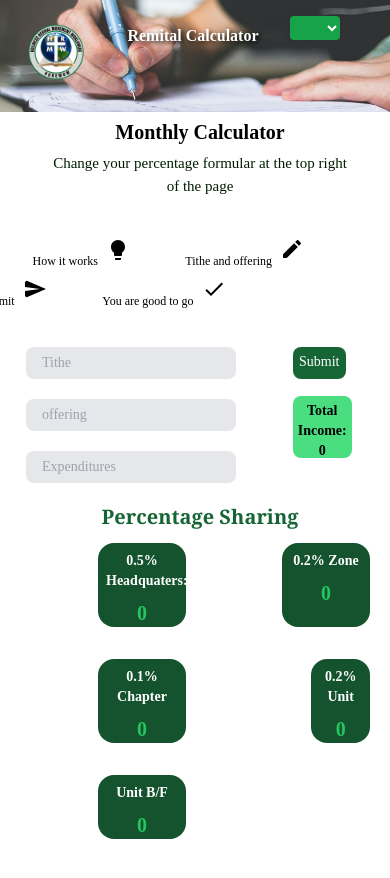
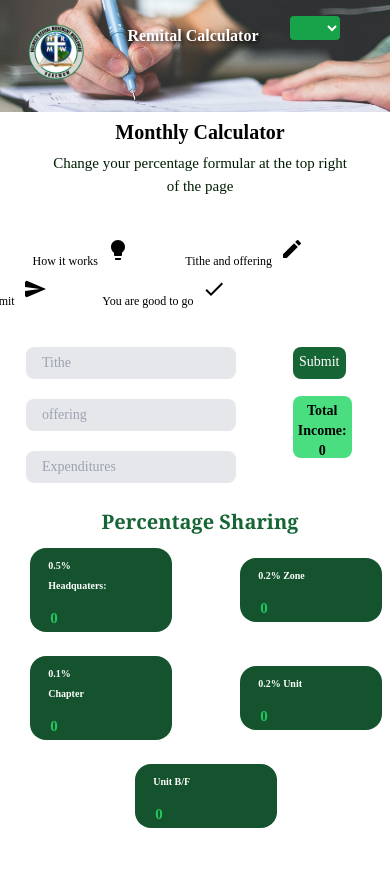
Before and after one commit to mrauthentik/Remital_calculator_app, a React (Create React App) app: page / in a window 390 px wide. Shown: the top 878 px of the page. Built offline with nearby package versions, Linux system fonts and the light colour scheme.

Commit message:
Fix the Percentage sharing reponsiveness

```diff
--- a/src/App.css
+++ b/src/App.css
@@ -145,6 +145,32 @@ select{
     select{
         font-size:10px;
     }
+    .sharingTopText{
+        margin-top: 5px;
+    }
+    .sharing{
+        margin-left: -15%;
+        gap: 0px;
+        margin-left: -7rem;
+        display: flex;
+       align-items: center;
+       align-self: center;
+       justify-content: space-evenly;
+    }
+    .sharing div{
+        margin-right: -4rem;
+        font-size: 15px;
+        text-align: left;
+        padding-left: 10px;
+        width: 30%;
+        gap: -4px;
+
+    }
+    .sharing p{
+        font-size: 10px;
+        text-align: left;
+        width: 50%;
+    }
     .chapter,.unit,.zone,.headquarters{
         font-size: 10px;
     }
--- a/src/components/Main.jsx
+++ b/src/components/Main.jsx
@@ -112,7 +112,7 @@ export default function Main({
 
 
 
-        <h2 className="font-extrabold text-center text-green-800 font-serif text-xl">Percentage Sharing</h2>
+        <h2 className="sharingTopText font-extrabold text-center text-green-800 font-serif text-xl">Percentage Sharing</h2>
             <div className="sharing sm:flex  justify-between bg-green 950 w-8xl ml-2 mr-5 sm:flex-wrap flex flex-wrap gap-2 ">
                 <div className="headqrts bg-green-900 rounded-2xl sm:w-1/4  w-1/4 mt-3 mb-3 ml-20">
                     <p className="text-white p-2 font-bold text-center text-sm">
```
